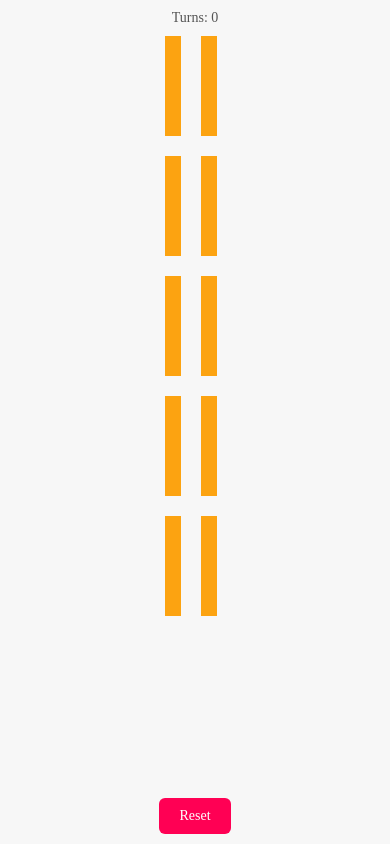
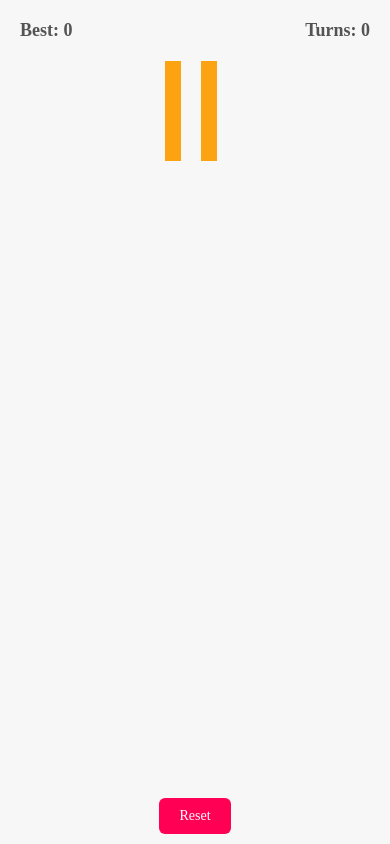
Before and after one commit to ram-sankar/memory-game-app, a React Native app: screen / in a window 390 px wide. Built offline with nearby package versions, Linux system fonts and the light colour scheme.

Commit message:
Completed reset button

```diff
--- a/constants/mock.ts
+++ b/constants/mock.ts
@@ -1,4 +1,4 @@
-const cardValues = ['A', 'B', 'C', 'D', 'E', 'F', 'G', 'H'];
+const cardValues = ['H'];
 
 export {
   cardValues
--- a/screens/Home.tsx
+++ b/screens/Home.tsx
@@ -12,6 +12,7 @@ function Home() {
   const [cardValues, setCardValues] = useState<CardValues[]>([]);
   const [isExecutionPaused, setIsExecutionPaused] = useState<boolean>(false);
   const [noOfTurns, setNoOfTurns] = useState<number>(0);
+  const [bestScore, setBestScore] = useState<number>(0);
   const [isAllMatchFound, setIsAllMatchFound] = useState<boolean>(false);
 
   const onResetPress = () => {
@@ -29,6 +30,7 @@ function Home() {
   }
 
   useLayoutEffect(() => {
+    setBestScore(0);
     onResetPress();
   }, []);
 
@@ -36,6 +38,9 @@ function Home() {
     const matchedCards = cardValues.filter((currentVal) => currentVal.isFound);
     if (matchedCards.length === cardValues.length) {
       setIsAllMatchFound(true);
+      if (noOfTurns < bestScore || bestScore === 0) {
+        setBestScore(noOfTurns+1)
+      }
     }
   }
 
@@ -77,9 +82,14 @@ function Home() {
   }
 
   const ScoreCard = () => (
-    <AppText>
-      Turns: {noOfTurns}
-    </AppText>
+    <View style={styles.scoreCard}>
+      <AppText style={styles.scoreCardText}>
+        Best: {bestScore}
+      </AppText>
+      <AppText style={styles.scoreCardText}>
+        Turns: {noOfTurns}
+      </AppText>
+    </View>
   )
 
   const RenderCards = ({item, index}: {item: CardValues, index: number}) => (
@@ -114,7 +124,17 @@ function Home() {
 
 const styles = StyleSheet.create({
   container: {
-    alignItems: 'center'
+    alignItems: 'center',
+  },
+  scoreCard: {
+    justifyContent: 'space-between',
+    flexDirection: 'row',
+    width: '100%',
+    padding: sizes.padding
+  },
+  scoreCardText: {
+    fontWeight: '700',
+    fontSize: sizes.title
   },
   card: {
     backgroundColor: colors.primary,
```
